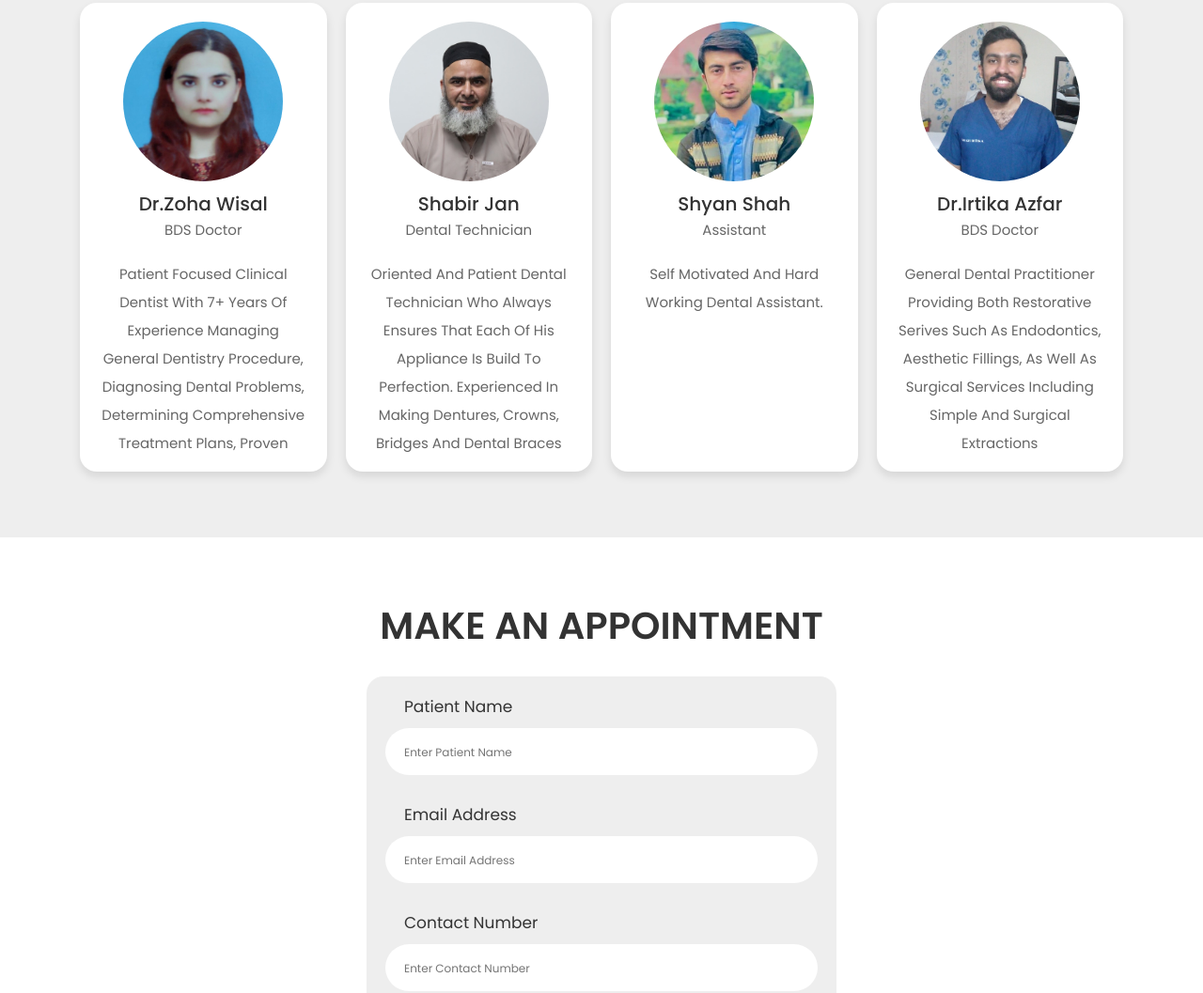
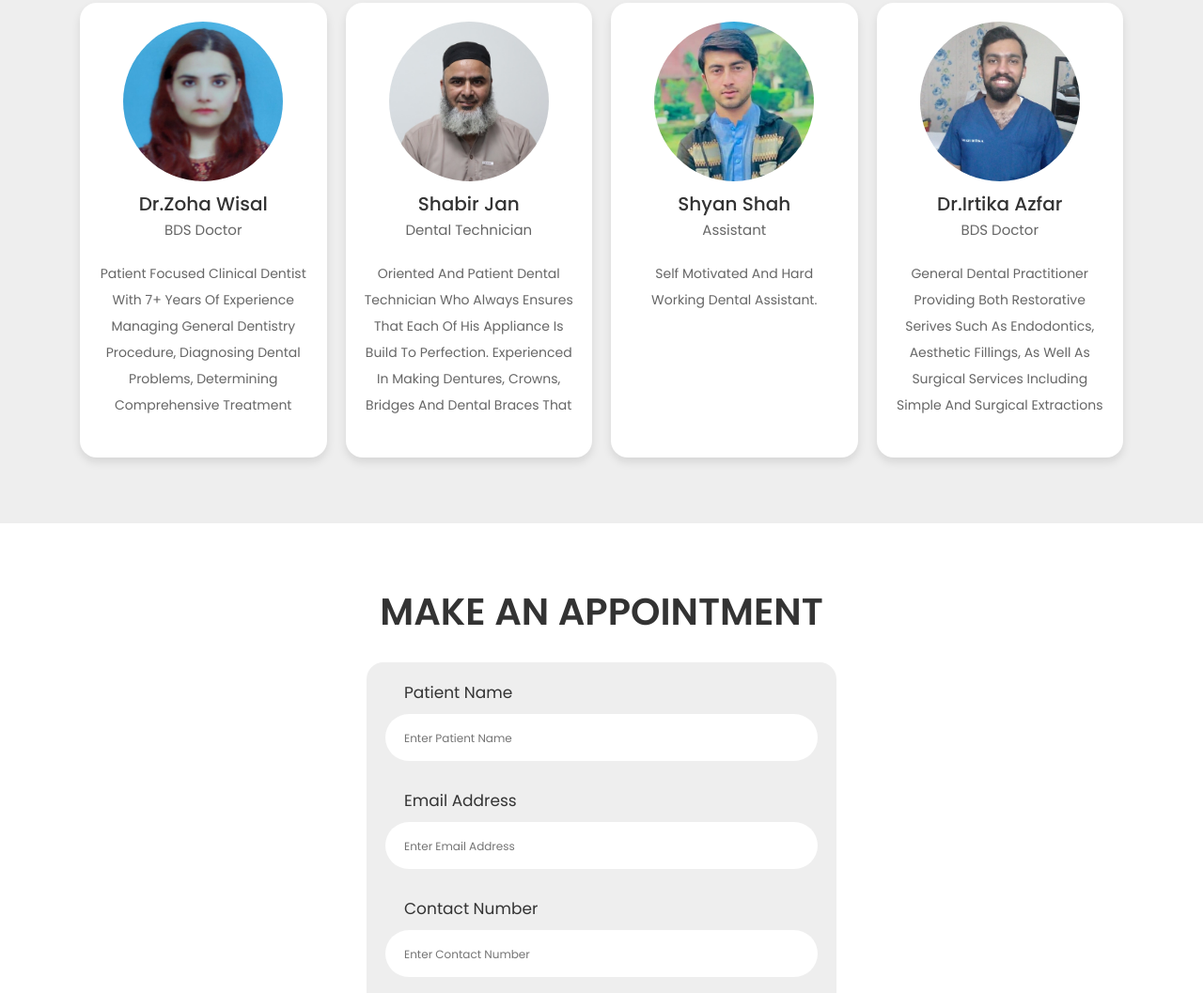
Before and after one commit to ngscripts/clinic-website, a website: page app/index.html in a window 1280 px wide. Shown: the part 3263-4320 px from the top of the page at 94% size. Drawn offline with nearby package versions, Linux system fonts and the light colour scheme.

Commit message:
change in our staff section

```diff
--- a/app/css/style.css
+++ b/app/css/style.css
@@ -256,14 +256,18 @@ section {
 }
 
 .staff .box-container .box .para-box {
-   padding: 2rem 0;
-   height: 225px;
-   overflow: auto;
+  margin: 2rem 0;
+  height: 170px;
+  overflow: auto;
 }
+
+.staff .box-container .box .para-box:hover {
+}
+
 .staff .box-container .box p {
   /* padding: 2rem 0; */
   line-height: 2;
-  font-size: 1.5rem;
+  font-size: 1.4rem;
   color: var(--light-color);
   margin-bottom: 0;
 }
```
